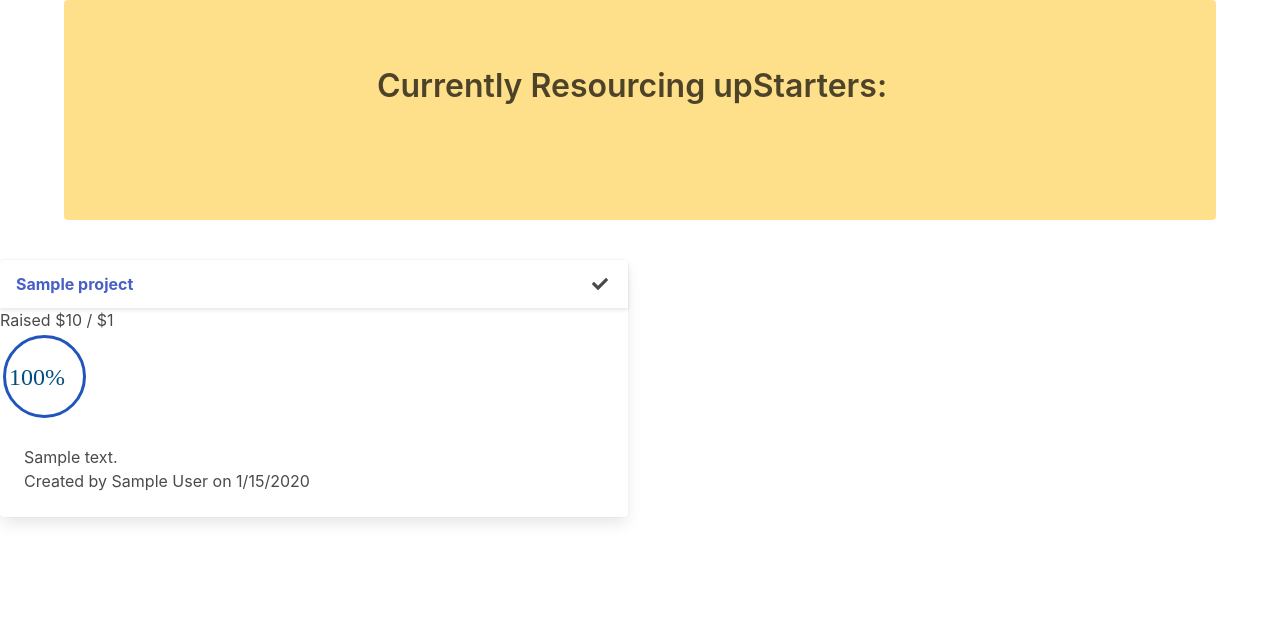
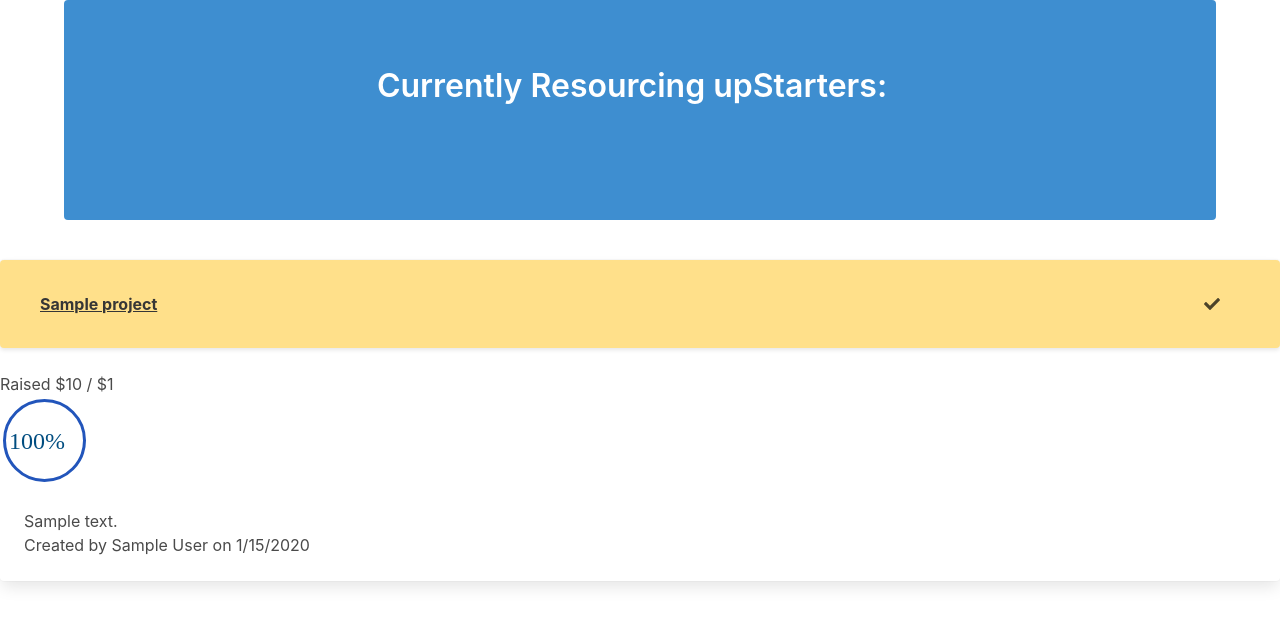
Before and after one commit to rthomson412/upStarter-Crowdfuning, a Node server app: page /projects in a window 1280 px wide. Shown: the part 56-682 px from the top of the page. Run offline with Node 20, Linux system fonts and the light colour scheme; tables that the repository leaves empty hold one stand-in row (values such as "Sample post"); some libraries are stand-ins or nearby versions; some web fonts are replaced.

Commit message:
walkthrough video

```diff
--- a/views/projects.handlebars
+++ b/views/projects.handlebars
@@ -1,8 +1,8 @@
 
-  <div class="container notification is-warning">
+  <div class="container notification is-info">
     <div class="section">
       <div class="columns">
-        <div class="column has-text-centered">
+        <div class="column has-text-centered ">
           <h1 class="title is-info">Currently Resourcing upStarters:</h1><br>
         </div>
       </div>
@@ -11,9 +11,9 @@
   <div class="columns">
     {{#each projects as |project| }}
 
-  <div class="column is-6">
+  <div class="column is-center">
     <div class="card">
-      <header class="card-header">
+      <header class="card-header notification is-warning">
         <p class="card-header-title">
 
           <a href="/projects/{{project.id}}">{{project.title}}</a>
```
Also changed, not shown: README.md.
